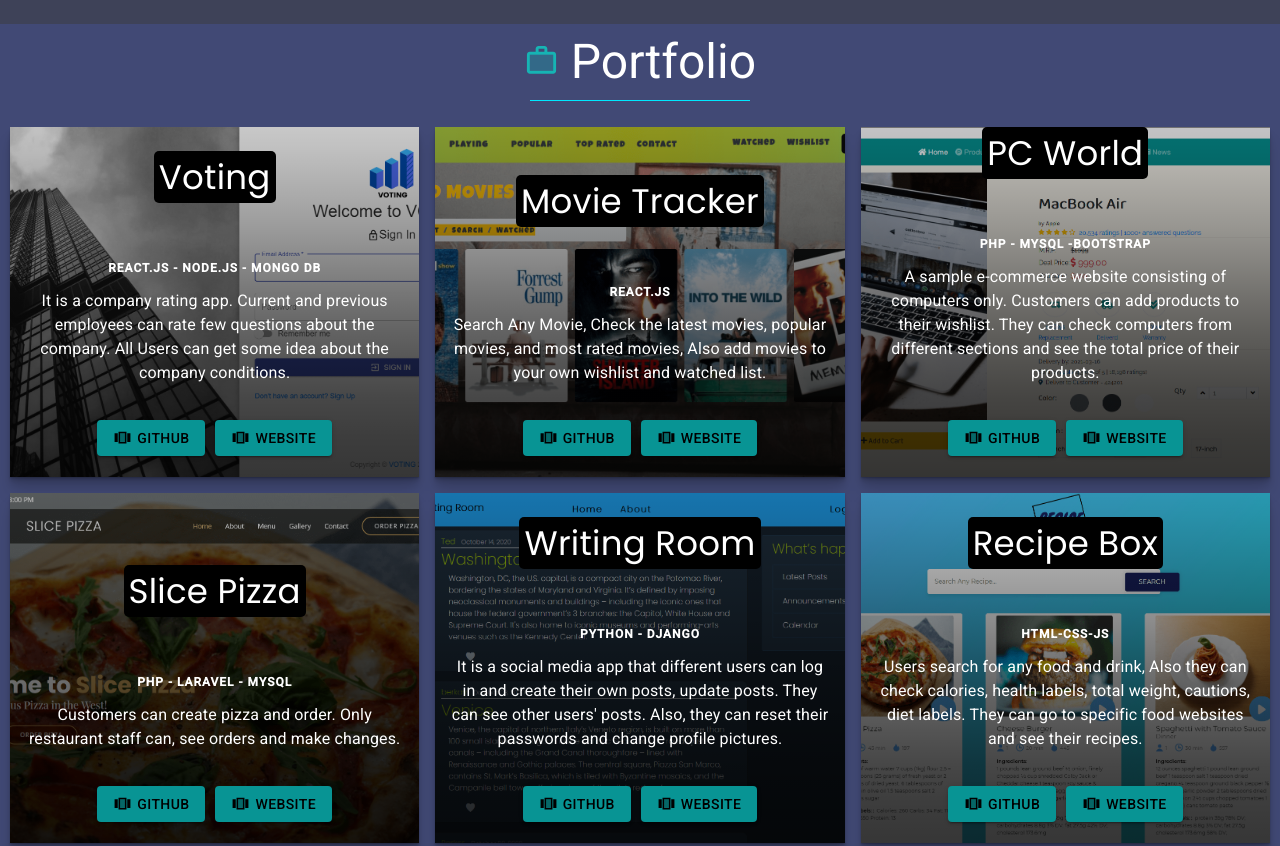
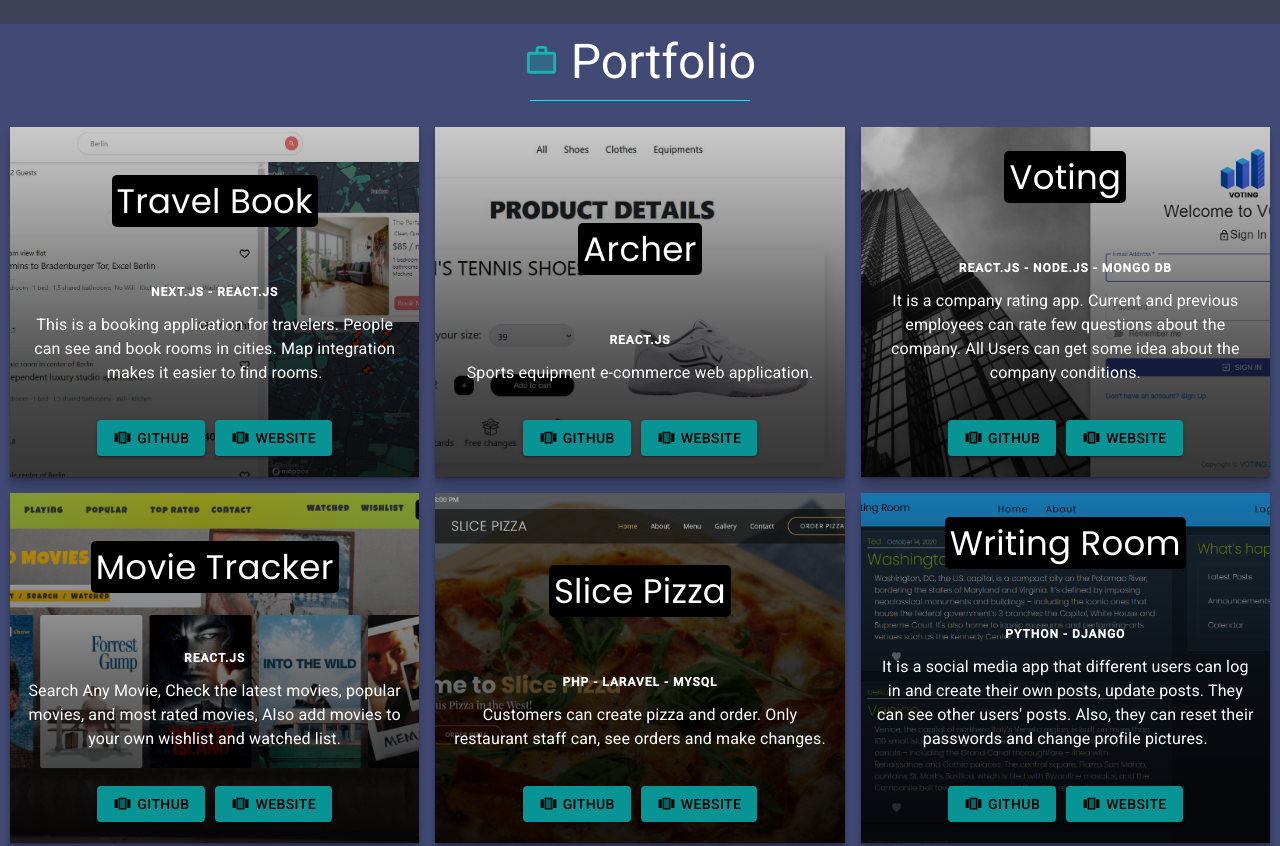
Before and after one commit to berkayalatas/berkayalatas.github.io, a React (Create React App) app: page / in a window 1280 px wide. Shown: the part 1780-2626 px from the top of the page. Built offline with nearby package versions, Linux system fonts and the light colour scheme.

Commit message:
Added new projects

```diff
--- a/public/index.html
+++ b/public/index.html
@@ -9,7 +9,7 @@
       name="description"
       content="Berkay Alatas Front-end developer personal portfolio website"
     />
-    <link rel="apple-touch-icon" href="%PUBLIC_URL%/logo192.png" />
+    <link rel="apple-touch-icon" href="%PUBLIC_URL%/logo.png" />
 
     <link rel="manifest" href="%PUBLIC_URL%/manifest.json" />
 
--- a/src/data/portfolioData.js
+++ b/src/data/portfolioData.js
@@ -3,12 +3,31 @@ import movieTracker from '../assets/img/movie.PNG'
 import pcWorld from '../assets/img/pcWorld.PNG'
 import slicepizza from '../assets/img/slicepizza.PNG'
 import writingroom from '../assets/img/writingroom.PNG'
-import recipe from '../assets/img/recipe.PNG'
+import hotel from '../assets/img/hotel.jpg'
+import archer from '../assets/img/archer.jpg'
 import tesla from '../assets/img/tesla.png'
-import escape from '../assets/img/escape.png'
 import gym from '../assets/img/gym.png'
 
-const portfolioData = [{
+const portfolioData = [
+    {
+        id:9,
+        projectTitle: "Travel Book",
+        technologies: "Next.js - React.js",
+        image: hotel,
+        description: "This is a booking application for travelers. People can see and book rooms in cities. Map integration makes it easier to find rooms.",
+        githubLink: "https://github.com/berkayalatas/travel_book",
+        projectWebsite: "https://travel-book.vercel.app"
+    },
+    {
+        id:10,
+        projectTitle: "Archer",
+        technologies: "React.js",
+        image: archer,
+        description: "Sports equipment e-commerce web application.",
+        githubLink: "https://github.com/berkayalatas/archer_ecommerce",
+        projectWebsite: "https://archerdb-4601b.web.app/"
+    },
+    {
         id:0,
         projectTitle: "Voting",
         technologies: "React.js - Node.js - Mongo DB",
@@ -25,15 +44,6 @@ const portfolioData = [{
         description: "Search Any Movie, Check the latest movies, popular movies, and most rated movies, Also add movies to your own wishlist and watched list.",
         githubLink: "https://github.com/berkayalatas/movie-tracker",
         projectWebsite: "https://movie-tracker-reactapp.netlify.app"
-    },
-    {
-        id:2,
-        projectTitle: "PC World",
-        technologies: "PHP - MySQL -Bootstrap",
-        image: pcWorld,
-        description: "A sample e-commerce website consisting of computers only. Customers can add products to their wishlist. They can check computers from different sections and see the total price of their products.",
-        githubLink: "https://github.com/berkayalatas/e-commerce-PcWorld",
-        projectWebsite: "https://pcworld-ecommerce.herokuapp.com"
     },
     {
         id:3,
@@ -54,13 +64,13 @@ const portfolioData = [{
         projectWebsite: "http://berkayalatas.pythonanywhere.com"
     },
     {
-        id:5,
-        projectTitle: "Recipe Box",
-        technologies: "HTML-CSS-JS",
-        image: recipe,
-        description: "Users search for any food and drink, Also they can check calories, health labels, total weight, cautions, diet labels. They can go to specific food websites and see their recipes.",
-        githubLink: "https://github.com/berkayalatas/recipe_box",
-        projectWebsite: "https://recipeboxapp.netlify.app"
+        id:2,
+        projectTitle: "PC World",
+        technologies: "PHP - MySQL -Bootstrap",
+        image: pcWorld,
+        description: "A sample e-commerce website consisting of computers only. Customers can add products to their wishlist. They can check computers from different sections and see the total price of their products.",
+        githubLink: "https://github.com/berkayalatas/e-commerce-PcWorld",
+        projectWebsite: "https://pcworld-ecommerce.herokuapp.com"
     },
     {
         id:6,
@@ -71,16 +81,6 @@ const portfolioData = [{
         githubLink: "https://github.com/berkayalatas/tesla_website",
         projectWebsite: "https://tesla-template.netlify.app"
     },
-    {
-        id:7,
-        projectTitle: "Escape",
-        technologies: "React.js",
-        image: escape,
-        description: "Escape is sample tech company website",
-        githubLink: "https://github.com/berkayalatas/escape-react-website",
-        projectWebsite: "https://escape-react.netlify.app"
-    },
-    ,
     {
         id:8,
         projectTitle: "Guardian Gym",
```
Also changed, not shown: src/App.js (+8 -4 lines), src/assets/img/archer.jpg (added), src/assets/img/hotel.jpg (added).
